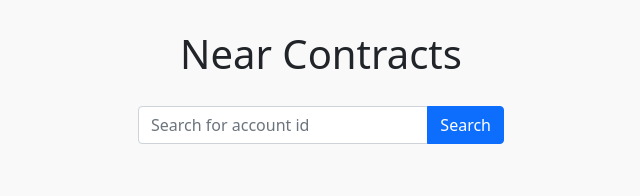
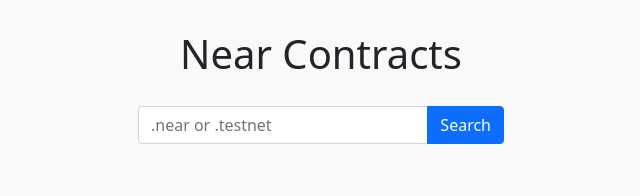
Before and after one commit to artem-p/near-observer, a React (Create React App) app in the folder frontend/: page / in a window 1280 px wide. Shown: the top 196 px of the page, without its empty margins (319-959 px from the left). Built offline with nearby package versions, Linux system fonts and the light colour scheme.

Commit message:
change placeholder

```diff
--- a/frontend/src/SearchInput.js
+++ b/frontend/src/SearchInput.js
@@ -10,7 +10,7 @@
     <Form onSubmit={(event) => {event.preventDefault(); handleSubmit(searchInput)}}>
           <InputGroup className="search-account">
             <FormControl
-              placeholder="Search for account id"
+              placeholder=".near or .testnet"
               aria-label=""
               aria-describedby=""
               onChange={(event) => {setSearchInput(event.target.value)}}
```
